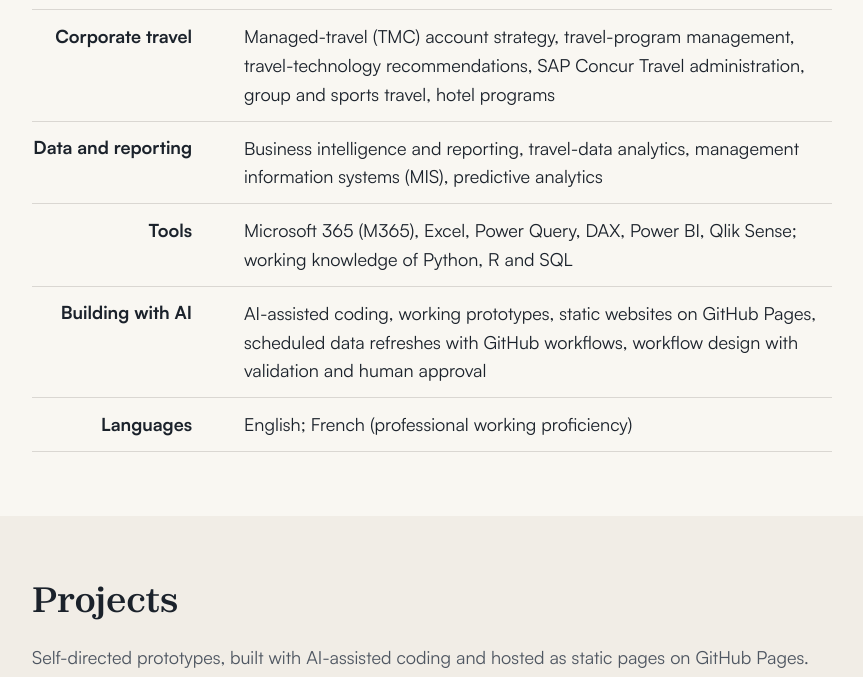
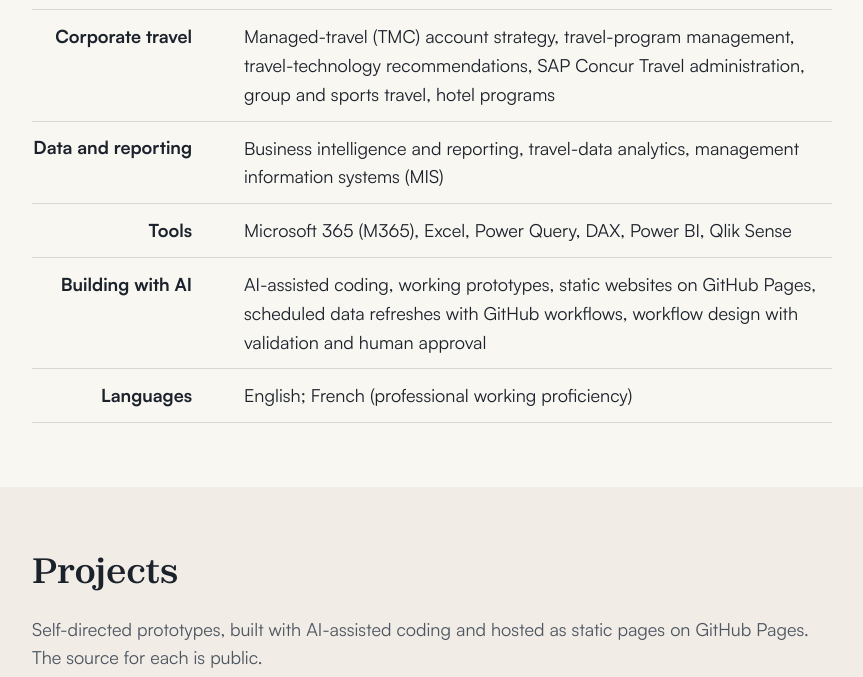
Before and after one commit to robcness/robertness-site, a plain HTML site: page index.html in a window 1280 px wide. Shown: the part 5543-6220 px from the top of the page, without its empty margins (208-1071 px from the left). Drawn offline with Linux system fonts and the light colour scheme.

Commit message:
Skills: tools end at Qlik Sense, predictive analytics moved out of skills; Education notes R and Python coursework
Python, R and SQL are no longer listed as working tools, and predictive analytics is no longer listed as a skill. The York University program under Education now notes coursework in R and Python. The three résumé downloads are rebuilt to match.

Co-authored-by: Perplexity <noreply@perplexity.ai>

```diff
--- a/index.html
+++ b/index.html
@@ -253,11 +253,11 @@
         </div>
         <div>
           <dt>Data and reporting</dt>
-          <dd>Business intelligence and reporting, travel-data analytics, management information systems (MIS), predictive analytics</dd>
+          <dd>Business intelligence and reporting, travel-data analytics, management information systems (MIS)</dd>
         </div>
         <div>
           <dt>Tools</dt>
-          <dd>Microsoft 365 (M365), Excel, Power Query, DAX, Power BI, Qlik Sense; working knowledge of Python, R and SQL</dd>
+          <dd>Microsoft 365 (M365), Excel, Power Query, DAX, Power BI, Qlik Sense</dd>
         </div>
         <div>
           <dt>Building with AI</dt>
@@ -318,7 +318,7 @@
     <section id="education" class="wrap" aria-labelledby="education-h">
       <h2 id="education-h">Education</h2>
       <ul class="edu">
-        <li><span class="dates">2018 – 2019</span><span><strong>York University</strong>, Advanced Data Science and Predictive Analytics</span></li>
+        <li><span class="dates">2018 – 2019</span><span><strong>York University</strong>, Advanced Data Science and Predictive Analytics (coursework in R and Python)</span></li>
         <li><span class="dates">2004 – 2005</span><span><strong>York University</strong>, Economics</span></li>
         <li><span class="dates">2002 – 2003</span><span><strong>Schulich School of Business, York University</strong>, Masters Certificate in Project Management</span></li>
         <li><span class="dates">1991 – 1994</span><span><strong>Collège LaSalle, Montréal</strong>, Hospitality Administration and Management</span></li>
```
Also changed, not shown: 3 other files.
